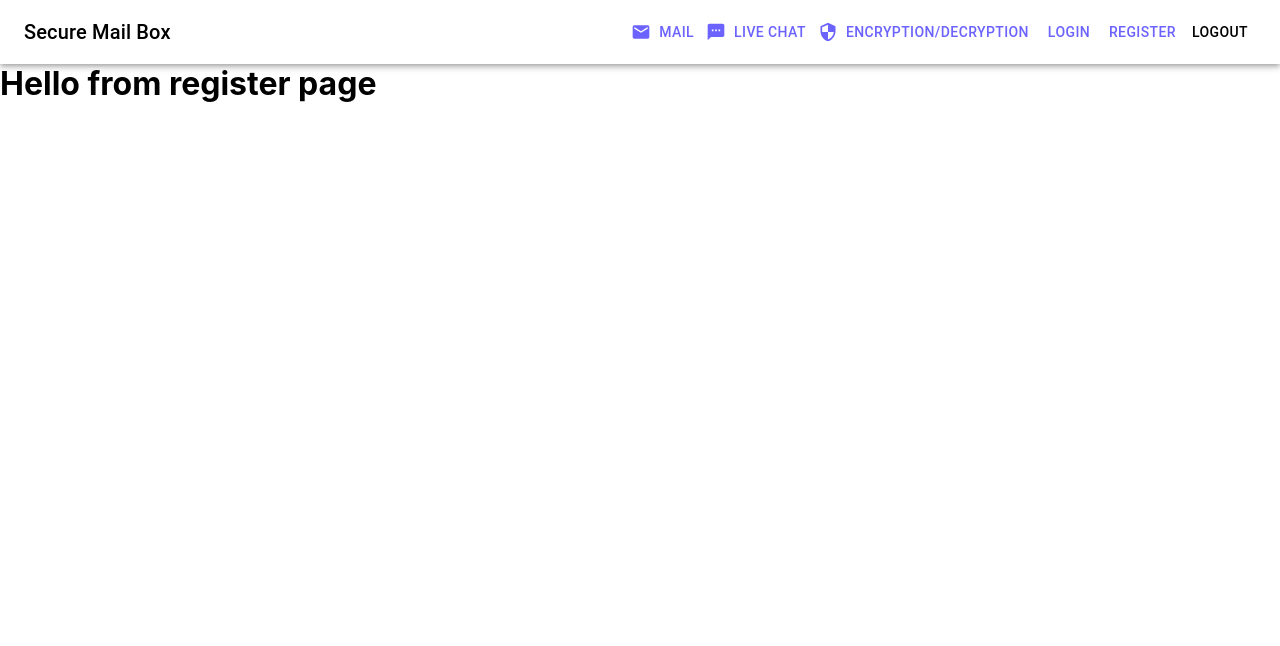
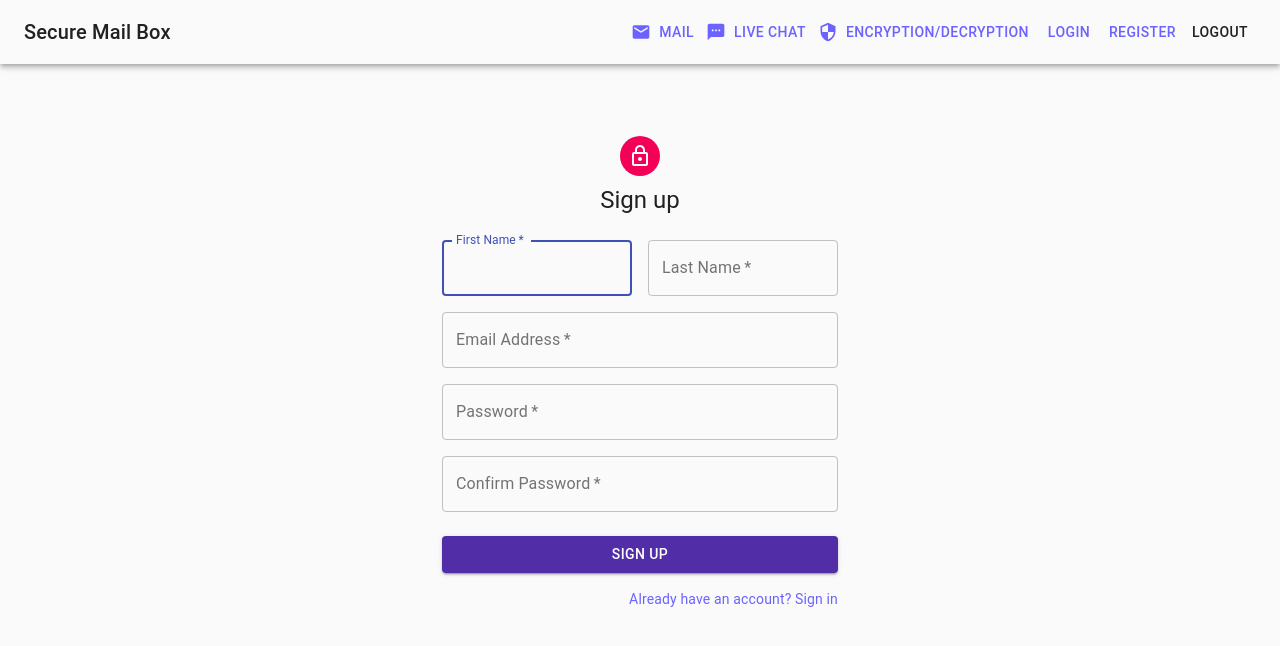
Before and after one commit to devfikdark/SecureMailbox, a React (Create React App) app in the folder client/: page /register in a window 1280 px wide. Shown: the top 646 px of the page. Built offline with nearby package versions, Linux system fonts and the light colour scheme.

Commit message:
added register page

```diff
--- a/client/src/pages/RegisterPage.jsx
+++ b/client/src/pages/RegisterPage.jsx
@@ -1,11 +1,164 @@
-import React from "react";
+import React, { useState } from "react";
+import { Avatar, Grid, Typography, Container, Checkbox, CssBaseline, TextField, Button, FormControlLabel } from "@material-ui/core";
+import LockOutlinedIcon from "@material-ui/icons/LockOutlined";
+import { deepPurple } from "@material-ui/core/colors";
+import { Link, useHistory } from "react-router-dom";
+import { makeStyles } from "@material-ui/core/styles";
+import Notification from "../components/Notification";
+import axios from "axios";
 
-function RegisterPage() {
+const useStyles = makeStyles((theme) => ({
+  paper: {
+    marginTop: theme.spacing(8),
+    display: "flex",
+    flexDirection: "column",
+    alignItems: "center",
+  },
+  avatar: {
+    margin: theme.spacing(1),
+    backgroundColor: theme.palette.secondary.main,
+  },
+  form: {
+    width: "100%", // Fix IE 11 issue.
+    marginTop: theme.spacing(3),
+  },
+  submit: {
+    margin: theme.spacing(3, 0, 2),
+    backgroundColor: deepPurple[700],
+    "&:hover": {
+      backgroundColor: deepPurple[900],
+    },
+  },
+  inputStyle: {
+    color: deepPurple[400],
+  },
+}));
+
+export default function RegisterPage() {
+  const classes = useStyles();
+  const history = useHistory();
+  // STATES
+
+  const [signUpForm, setSignUpForm] = useState({
+    firstName: "",
+    lastName: "",
+    email: "",
+    password: "",
+    confirmPassword: "",
+  });
+  const { firstName, lastName, email, password, confirmPassword } = signUpForm;
+
+  // METHODS
+  const handleValidation = () => {
+    if (firstName === "" || lastName === "" || email === "" || password === "" || confirmPassword === "") {
+      return false;
+    } else if (password !== confirmPassword) {
+      return "pass";
+    } else {
+      return true;
+    }
+  };
+  const handleChange = (e) => {
+    setSignUpForm({ ...signUpForm, [e.target.name]: e.target.value });
+  };
+
+  const handleSubmit = (e) => {
+    e.preventDefault();
+    if (handleValidation() === false) {
+      Notification("Error", "All fields are required", "error");
+    } else if (handleValidation() === "pass") {
+      Notification("Warning", "Password fields didn't match", "warning");
+    } else {
+      const information = {
+        name: `${firstName} ${lastName}`,
+        email: email,
+        password: password,
+      };
+      axios
+        .post("/api/v1/auth/signup", information)
+        .then((res) => {
+          const userId = res.data.data._id;
+          const name = res.data.data.name;
+          localStorage.setItem(
+            "login",
+            JSON.stringify({
+              login: true,
+              userId,
+              name,
+            })
+          );
+          history.push("/profile");
+          window.location.reload();
+        })
+        .then((err) => {
+          console.log(err);
+        });
+    }
+  };
+
   return (
-    <div>
-      <h1>Hello from register page</h1>
-    </div>
+    <Container component="main" maxWidth="xs">
+      <CssBaseline />
+      <div className={classes.paper}>
+        <Avatar className={classes.avatar}>
+          <LockOutlinedIcon />
+        </Avatar>
+        <Typography component="h1" variant="h5">
+          Sign up
+        </Typography>
+        <form className={classes.form} noValidate onSubmit={handleSubmit}>
+          <Grid container spacing={2}>
+            <Grid item xs={12} sm={6}>
+              <TextField autoComplete="firstName" name="firstName" value={firstName} onChange={handleChange} variant="outlined" required fullWidth id="firstName" label="First Name" autoFocus />
+            </Grid>
+            <Grid item xs={12} sm={6}>
+              <TextField variant="outlined" required fullWidth id="lastName" label="Last Name" name="lastName" value={lastName} onChange={handleChange} autoComplete="lname" />
+            </Grid>
+            <Grid item xs={12}>
+              <TextField variant="outlined" required fullWidth id="email" label="Email Address" name="email" value={email} onChange={handleChange} autoComplete="email" />
+            </Grid>
+            <Grid item xs={12}>
+              <TextField
+                variant="outlined"
+                required
+                fullWidth
+                name="password"
+                value={password}
+                onChange={handleChange}
+                label="Password"
+                type="password"
+                id="password"
+                autoComplete="current-password"
+              />
+            </Grid>
+            <Grid item xs={12}>
+              <TextField
+                variant="outlined"
+                required
+                fullWidth
+                name="confirmPassword"
+                value={confirmPassword}
+                onChange={handleChange}
+                label="Confirm Password"
+                type="password"
+                id="password2"
+                autoComplete="current-password"
+                className={classes.inputStyle}
+              />
+            </Grid>
+          </Grid>
+          <Button type="submit" fullWidth variant="contained" color="primary" className={classes.submit}>
+            Sign Up
+          </Button>
+          <Grid container justify="flex-end">
+            <Grid item>
+              <Link to="/signin" variant="body2">
+                Already have an account? Sign in
+              </Link>
+            </Grid>
+          </Grid>
+        </form>
+      </div>
+    </Container>
   );
 }
-
-export default RegisterPage;
```
